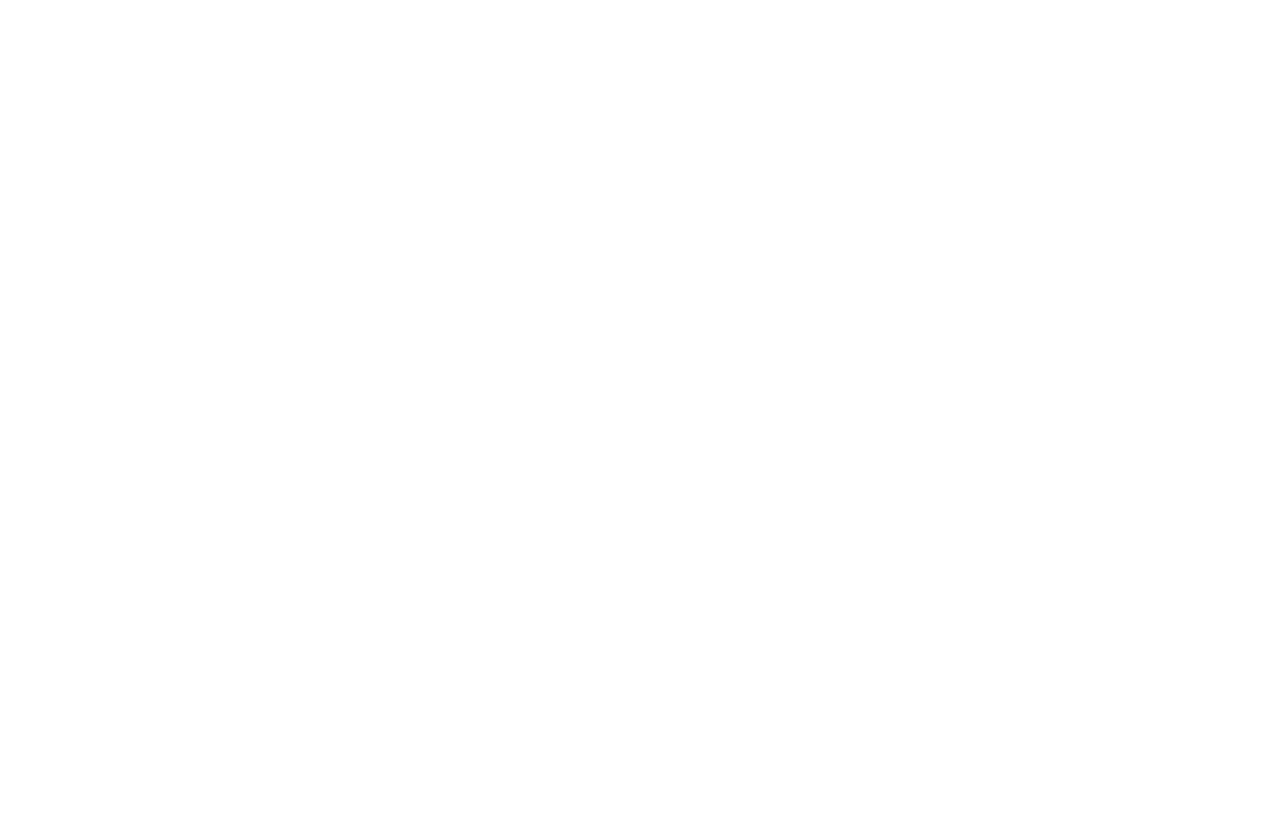
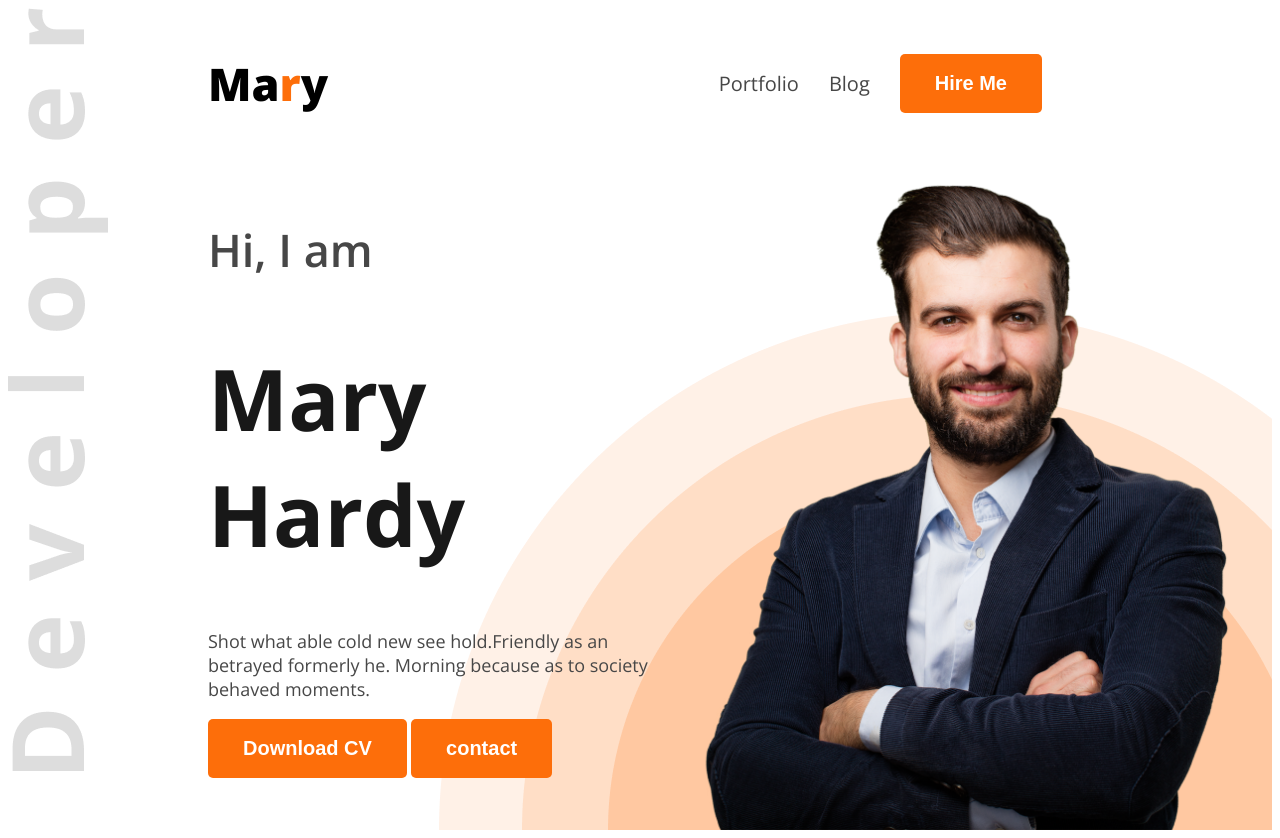
Before and after one commit to mdalamin2002/web-devoloper-, a plain HTML site: page index.html in a window 1280 px wide. Before the commit the page ends 800 px from the top, so only its background shows below. Drawn offline with nearby package versions, Linux system fonts and the light colour scheme.

Commit message:
added header section

```diff
--- a/index.html
+++ b/index.html
@@ -4,9 +4,33 @@
   <meta charset="UTF-8">
   <meta name="viewport" content="width=device-width, initial-scale=1.0">
   <title>web devoloper </title>
+  <link rel="preconnect" href="https://fonts.googleapis.com">
+<link rel="preconnect" href="https://fonts.gstatic.com" crossorigin>
+<link href="https://fonts.googleapis.com/css2?family=Open+Sans:ital,wght@0,300..800;1,300..800&family=Work+Sans:ital,wght@0,100..900;1,100..900&display=swap" rel="stylesheet">
+  <link rel="stylesheet" href="style/style.css">
 </head>
-<body>
-  <header>
+<body class="open-sans-normal">
+  <header class="header">
+    <nav>
+      <h3 class="nav-title">Ma<span class="text-primary">r</span>y</h3>
+      <ul>
+        <li><a class="dark-2" href="">Portfolio</a></li>
+        <li><a class="dark-2" href="">Blog</a></li>
+        <li><a href=""><button class="btn-primary">Hire Me</button></a></li>
+      </ul>
+    </nav>
+    <div class="banner">
+      <div class="banner-content">
+        <h4 class="banner-greetings dark-2">Hi, I am</h4>
+        <h1 class="banner-title">Mary Hardy</h1>
+        <p class="banner-description dark-2">
+          Shot what able cold new see hold.Friendly as an betrayed formerly he. Morning because as to society behaved moments.
+        </p>
+        <button class="btn-primary">Download CV</button>
+        <button class="btn-primary">contact</button>
+      </div>
+      <img class="banner-profile-pic" src="images/hardy.png" alt="">
+    </div>
 
   </header>
   <main>
--- /dev/null
+++ b/style/style.css
@@ -0,0 +1,81 @@
+.open-sans-normal {
+  font-family: "Open Sans", serif;
+  font-optical-sizing: auto;
+  font-style: normal;
+  font-variation-settings:
+    "wdth" 100;
+}
+
+/* nav style */
+nav{
+  display: flex;
+  align-items: center;
+  justify-content: space-between;
+  margin: 0px 200px;
+
+}
+nav ul li {
+  list-style: none;
+}
+.nav-title{
+  font-weight: 800;
+  font-size: 45px;
+}
+/* shared style */
+ .text-primary {
+  color: #FD6E0A;
+ }
+ .dark-2{
+  color: #474747;
+ }
+ .btn-primary{
+  background-color: #FD6E0A;
+  font-weight: bold;
+  color: white;
+  border-radius: 5px;
+  font-size: 20px;
+  padding: 18px 35px;
+  border: none;
+
+ }
+ nav li a {
+  text-decoration: none;
+  font-size: 20px;
+  margin-right: 30px;
+
+ }
+ nav ul {
+  display: flex;
+  align-items: center;
+
+
+ }
+ .header{
+  background-image: url('../images/developer.png'),url(../images/header_bg.png);
+  background-repeat: no-repeat;
+  background-position: top left, bottom right;
+ }
+ .banner{
+  display: flex;
+  justify-content: space-between;
+  margin: 0 35px 0 200px;
+ }
+ .banner-content{
+  max-width: 585px;
+ }
+ .banner-greetings{
+  font-size: 45px;
+  font-weight: 600;
+ }
+ .banner-title{
+  font-weight: bold;
+  font-size: 85px;
+  color: #181818;
+ }
+ .banner-description{
+  font-size: 18px;
+  font-weight: normal;
+ }
+ .banner-profile-pic{
+  width: 580px;
+ }
```
Also changed, not shown: images/developer.png (added), images/hardy.png (added), images/header_bg.png (added), images/icons/facebook.png (added), images/icons/insta.png (added), images/icons/js.png (added), images/icons/mongo.png (added), images/icons/nodejs.png (added), images/icons/react.png (added), images/icons/twitter.png (added).
